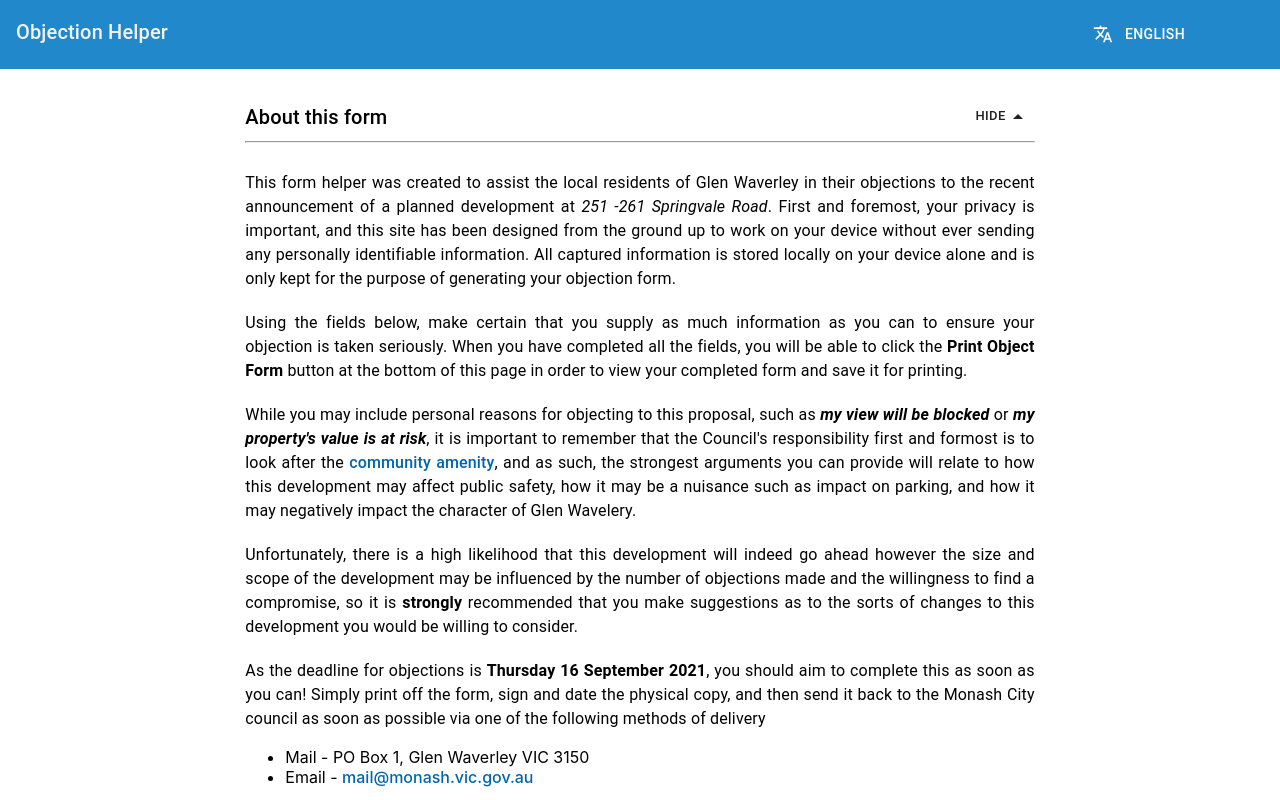
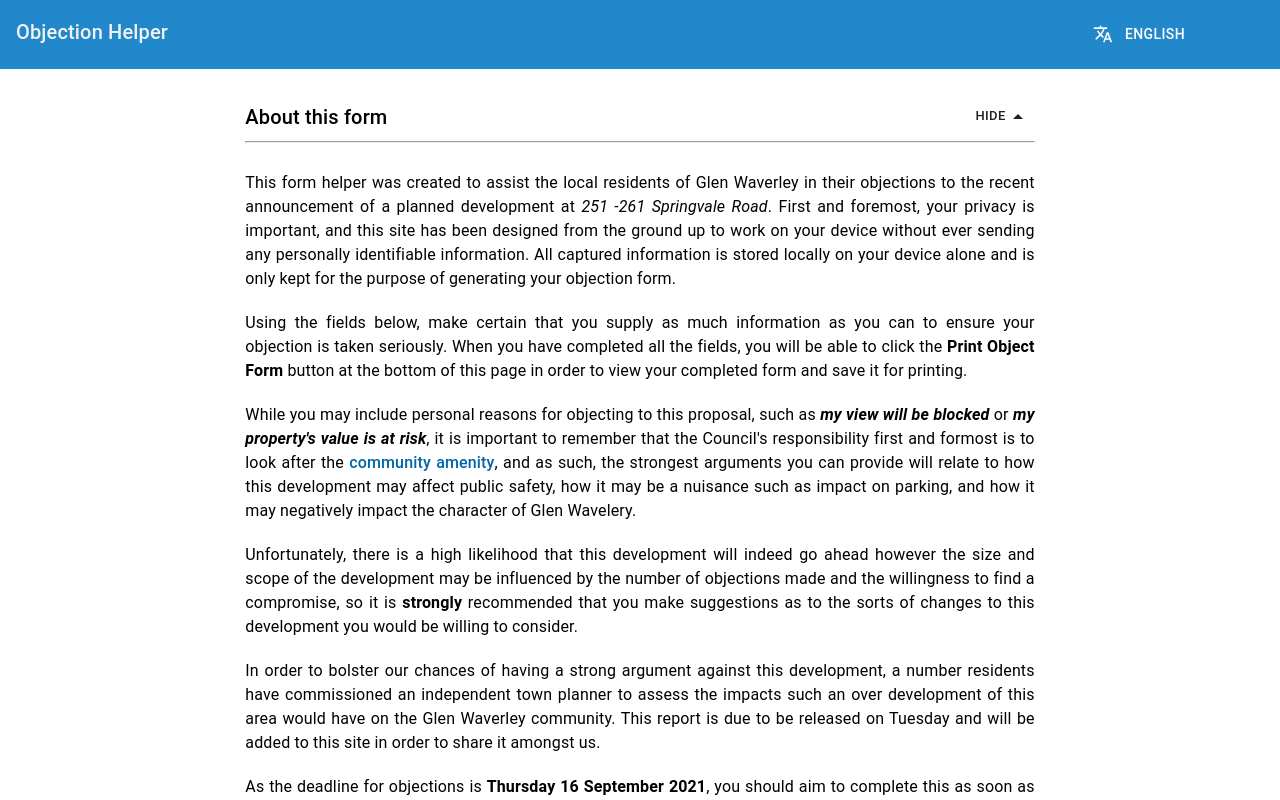
Before and after one commit to AWCostabile/AWCostabile.github.io, a React (Create React App) app: page / in a window 1280 px wide. Built offline with nearby package versions, Linux system fonts and the light colour scheme.

Commit message:
refactor: add zoom information

```diff
--- a/src/common/languages/english.tsx
+++ b/src/common/languages/english.tsx
@@ -1,4 +1,8 @@
-import { COMMUNITY_AMENITY, PROPOSAL_LINK } from "common/constants/app";
+import {
+  COMMUNITY_AMENITY,
+  NON_BREAKING_SPACE as N,
+  PROPOSAL_LINK,
+} from "common/constants/app";
 import { ILanguage } from "common/models/language";
 import { Link } from "components/link";
 
@@ -148,6 +152,14 @@ export const english: ILanguage = {
         would be willing to consider.
       </>,
       <>
+        In order to bolster our chances of having a strong argument against this
+        development, a number residents have commissioned an independent town
+        planner to assess the impacts such an over development of this area
+        would have on the Glen Waverley community. This report is due to be
+        released on Tuesday and will be added to this site in order to share it
+        amongst us.
+      </>,
+      <>
         As the deadline for objections is{" "}
         <strong>Thursday 16 September 2021</strong>, you should aim to complete
         this as soon as you can! Simply print off the form, sign and date the
@@ -160,6 +172,19 @@ export const english: ILanguage = {
       <Link to={PROPOSAL_LINK}>
         Proposed development at 251 -261 Springvale Road, Glen Waverley
       </Link>,
+      <>
+        Or you can join us on <strong>Tuesday 14th of September</strong> at
+        6.30pm for a zoom call to discuss these matters and for any help with
+        regards to writing your objection.
+        <span style={{ display: "block", padding: "0 16px" }}>
+          <br />
+          Meeting ID: 729 2514 1821
+          <br />
+          Password:{N}
+          {N}
+          {N}GLEN3150
+        </span>
+      </>,
       <>
         Please note, due to the fact that your device is responsible for
         generating the objection form, there is a possibility that the form you
```
